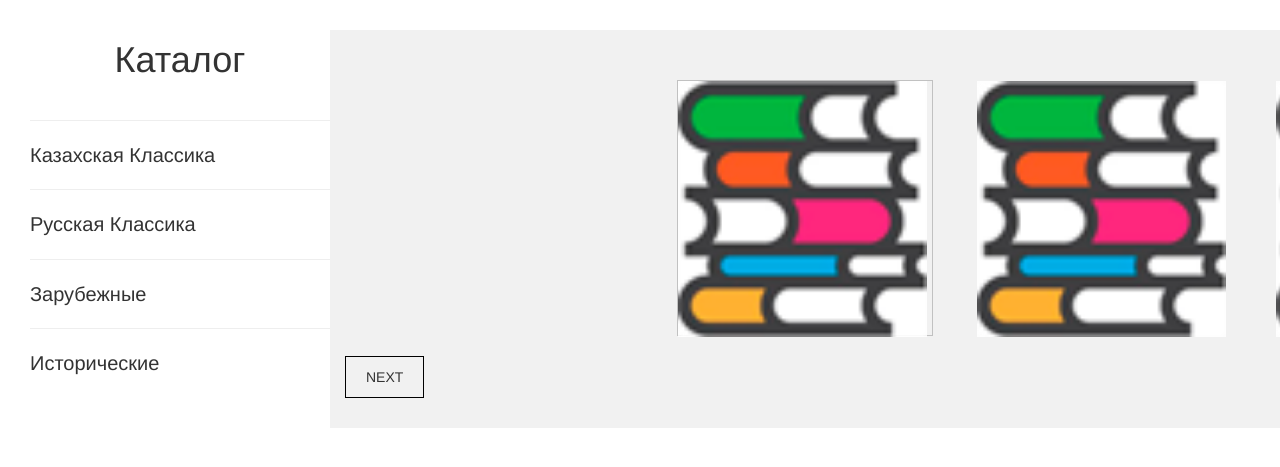
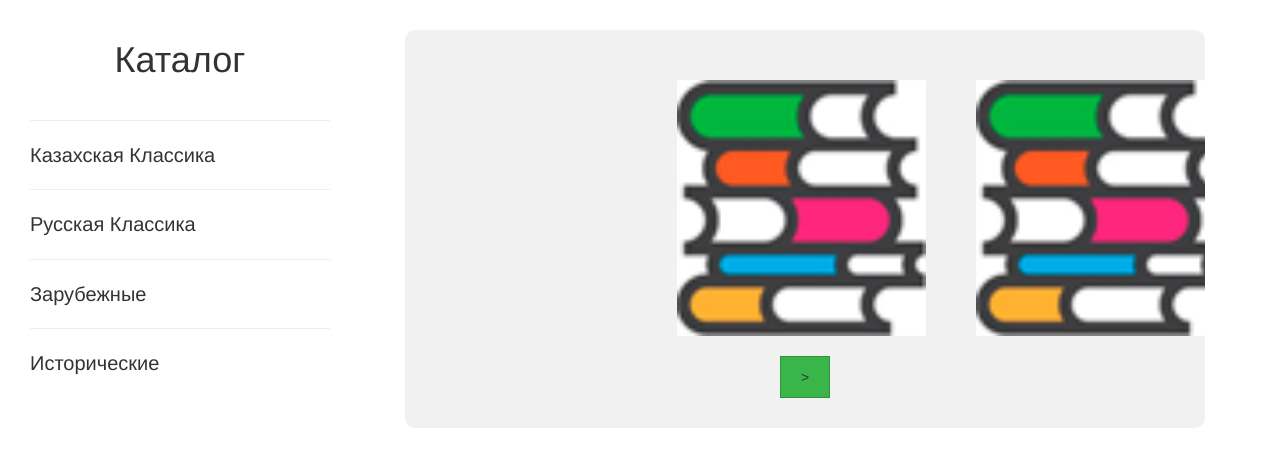
Before and after one commit to YerkanatSultanov/BackendFinalProject, a Django app: page / in a window 1280 px wide. Shown: the part 192-659 px from the top of the page. Run offline with Django 4.2, Linux system fonts and the light colour scheme; some libraries are stand-ins or nearby versions.

Commit message:
carousel is ready

```diff
--- a/static/main.css
+++ b/static/main.css
@@ -104,12 +104,17 @@ html, body {
     font-family: sans-serif;
 }
 
-.container {
+.container1 {
     max-width: 1200px;
+    width: 800px;
     margin: 30px auto;
     background: #f1f1f1;
     padding: 30px;
     overflow: hidden;
+    display: flex;
+    align-items: center;
+    flex-direction: column;
+    border-radius: 10px;
 }
 
 h1 {
@@ -118,19 +123,18 @@ h1 {
 }
 
 button {
-    background: none;
-    border: 1px solid black;
-    border-radius: 4px;
+    background: #3ab54a;
+    border: 0.2px solid rgb(0, 0, 0, 0.2);
+    border-radius: 10px;
     padding: 10px 20px;
     font-size: .9rem;
 }
 
 button:hover {
-    background: orangered;
+    background: #1d862c;
 }
 
 button:active {
-    background: #000;
     color: #fff;
 }
 
@@ -147,7 +151,6 @@ button:active {
 }
 
 .slider {
-    border: 0.5px solid rgb(0,0,0,0.2);
     width: 256px;
     height: 256px;
     margin: 20px auto;
--- a/templates/base.html
+++ b/templates/base.html
@@ -55,7 +55,7 @@
             <hr align="center" width="300" size="2" color="#ff0000"/>
             <div class="catalog-content">Исторические</div>
         </div>
-        <div class="container">
+        <div class="container1">
             <div class="slider">
                 <div class="slider-line">
                     <img style="padding-right: 50px" src="{% static 'logo1.png' %}" alt="">
@@ -65,7 +65,7 @@
                 </div>
             </div>
             <button class="slider-next">
-                NEXT
+                >
             </button>
         </div>
     </div>
```
